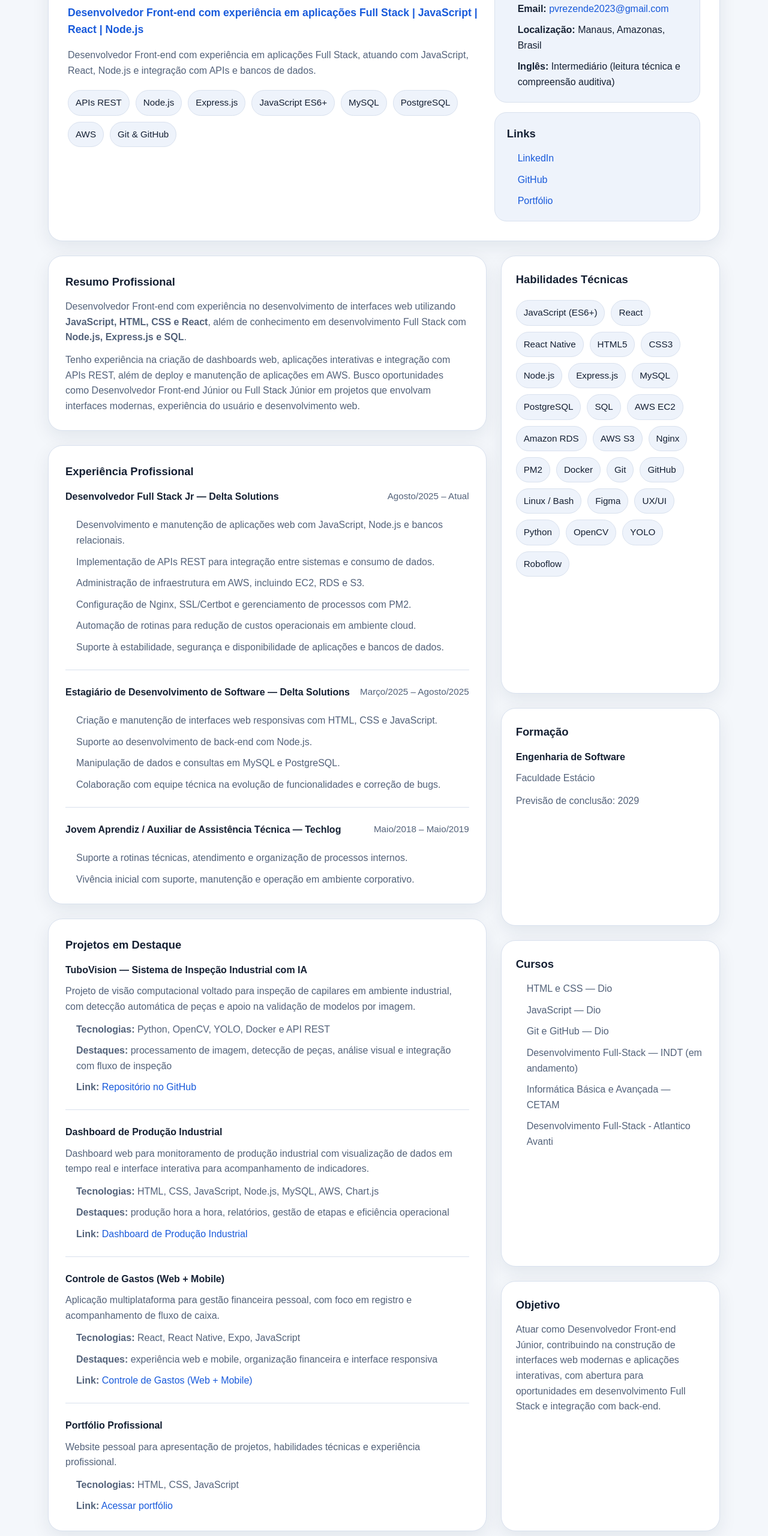
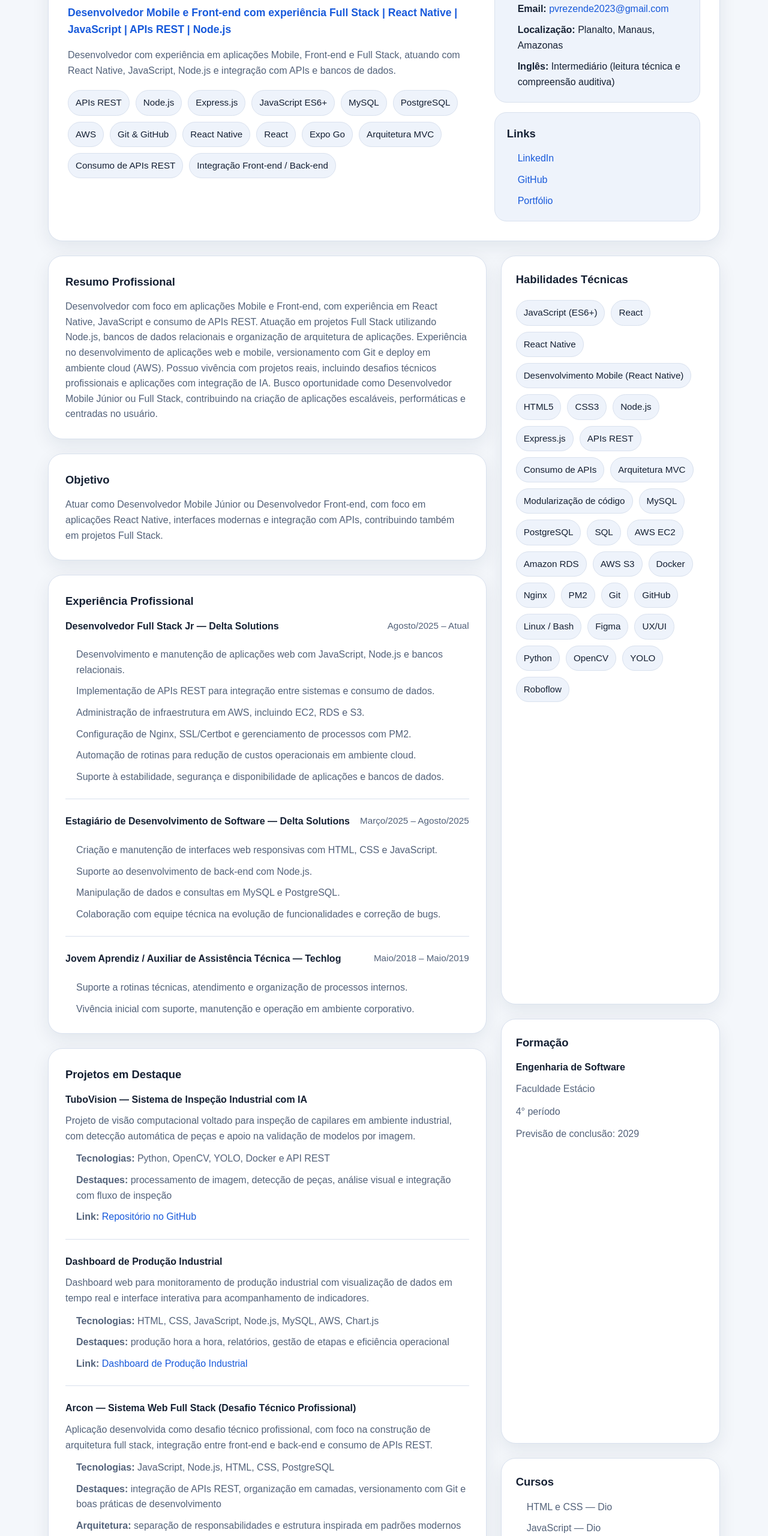
Before and after one commit to pvrezende/Curriculo2026, a plain HTML site: page index.html in a window 1280 px wide. Shown: the part 240-2800 px from the top of the page at 60% size. Drawn offline with Linux system fonts and the light colour scheme.

Commit message:
Atualização do Cúrriculo

```diff
--- a/index.html
+++ b/index.html
@@ -4,7 +4,7 @@
   <meta charset="UTF-8">
   <meta http-equiv="X-UA-Compatible" content="IE=edge">
   <meta name="viewport" content="width=device-width, initial-scale=1.0">
-  <title>Paulo Rezende | Currículo 2026</title>
+  <title>Paulo Rezende - Currículo</title>
   <meta name="description" content="Currículo profissional 2026 de Paulo Victor Rezende Virginio, Desenvolvedor Full Stack Júnior com experiência em Node.js, JavaScript, MySQL, PostgreSQL e AWS.">
   <meta name="keywords" content="Paulo Rezende, currículo 2026, desenvolvedor full stack jr, node.js, javascript, mysql, postgresql, aws, api rest, frontend, backend, manaus">
   <meta name="author" content="Paulo Victor Rezende Virginio">
@@ -25,12 +25,14 @@
   <main id="topo" class="container page">
     <section class="hero card">
       <div class="hero-copy">
-        <span class="eyebrow">Disponível para vagas presenciais e remotas</span>
+        <span class="eyebrow">Disponível para vagas presenciais, híbridas e remotas</span>
         <h1>Paulo Victor Rezende Virginio</h1>
-        <p class="headline">Desenvolvedor Front-end com experiência em aplicações Full Stack | JavaScript | React | Node.js</p>
+        <p class="headline">
+          Desenvolvedor Mobile e Front-end com experiência Full Stack | React Native | JavaScript | APIs REST | Node.js
+          </p>
         <p class="summary">
-          Desenvolvedor Front-end com experiência em aplicações Full Stack, atuando com JavaScript,
-          React, Node.js e integração com APIs e bancos de dados.
+          Desenvolvedor com experiência em aplicações Mobile, Front-end e Full Stack,
+          atuando com React Native, JavaScript, Node.js e integração com APIs e bancos de dados.
         </p>
         <div class="hero-tags" aria-label="Principais competências">
           <span>APIs REST</span>
@@ -41,6 +43,12 @@
           <span>PostgreSQL</span>
           <span>AWS</span>
           <span>Git & GitHub</span>
+          <span>React Native</span>
+          <span>React</span>
+          <span>Expo Go</span>
+          <span>Arquitetura MVC</span>
+          <span>Consumo de APIs REST</span>
+          <span>Integração Front-end / Back-end</span>
         </div>
       </div>
       <aside class="hero-meta">
@@ -49,7 +57,7 @@
           <ul>
             <li><strong>Telefone:</strong> <a href="tel:+5592984615708">(92) 98461-5708</a></li>
             <li><strong>Email:</strong> <a href="mailto:pvrezende2023@gmail.com">pvrezende2023@gmail.com</a></li>
-            <li><strong>Localização:</strong> Manaus, Amazonas, Brasil</li>
+            <li><strong>Localização:</strong> Planalto, Manaus, Amazonas</li>
             <li><strong>Inglês:</strong> Intermediário (leitura técnica e compreensão auditiva)</li>
           </ul>
         </div>
@@ -69,16 +77,23 @@
         <section class="card section">
         <h2>Resumo Profissional</h2>
         <p>
-        Desenvolvedor Front-end com experiência no desenvolvimento de interfaces web utilizando
-        <strong>JavaScript, HTML, CSS e React</strong>, além de conhecimento em desenvolvimento
-        Full Stack com <strong>Node.js, Express.js e SQL</strong>.
+          Desenvolvedor com foco em aplicações Mobile e Front-end, com experiência em React Native,
+          JavaScript e consumo de APIs REST. Atuação em projetos Full Stack utilizando Node.js,
+          bancos de dados relacionais e organização de arquitetura de aplicações.
+
+          Experiência no desenvolvimento de aplicações web e mobile, versionamento com Git e
+          deploy em ambiente cloud (AWS). Possuo vivência com projetos reais, incluindo desafios
+          técnicos profissionais e aplicações com integração de IA.
+
+          Busco oportunidade como Desenvolvedor Mobile Júnior ou Full Stack, contribuindo na
+          criação de aplicações escaláveis, performáticas e centradas no usuário.
           </p>
+      </section>
 
+      <section class="card section">
+        <h2>Objetivo</h2>
           <p>
-        Tenho experiência na criação de dashboards web, aplicações interativas e integração
-        com APIs REST, além de deploy e manutenção de aplicações em AWS. Busco oportunidades
-        como Desenvolvedor Front-end Júnior ou Full Stack Júnior em projetos que envolvam
-        interfaces modernas, experiência do usuário e desenvolvimento web.
+          Atuar como Desenvolvedor Mobile Júnior ou Desenvolvedor Front-end, com foco em aplicações React Native, interfaces modernas e integração com APIs, contribuindo também em projetos Full Stack.
           </p>
       </section>
 
@@ -160,14 +175,34 @@
 
           <article class="project">
             <div>
+              <h3>Arcon — Sistema Web Full Stack (Desafio Técnico Profissional)</h3>
+              <p>
+                Aplicação desenvolvida como desafio técnico profissional, com foco na construção
+                de arquitetura full stack, integração entre front-end e back-end e consumo de APIs REST.
+              </p>
+            </div>
+            <ul>
+              <li><strong>Tecnologias:</strong> JavaScript, Node.js, HTML, CSS, PostgreSQL</li>
+              <li><strong>Destaques:</strong> integração de APIs REST, organização em camadas, versionamento com Git e boas práticas de desenvolvimento</li>
+              <li><strong>Arquitetura:</strong> separação de responsabilidades e estrutura inspirada em padrões modernos (MVC / modularização)</li>
+              <li><strong>Impacto:</strong> projeto utilizado como critério técnico para contratação como Desenvolvedor Full Stack Jr</li>
+              <li><strong>Link:</strong> <a target="_blank" rel="noreferrer" href="https://github.com/pvrezende/Arcon.git">Repositório no GitHub</a></li>
+            </ul>
+          </article>
+
+          <article class="project">
+            <div>
               <h3>Controle de Gastos (Web + Mobile)</h3>
               <p>
-                Aplicação multiplataforma para gestão financeira pessoal, com foco em registro e acompanhamento de fluxo de caixa.
+                Aplicação multiplataforma para gestão financeira pessoal, desenvolvida com foco em
+                experiência mobile, organização de dados e consumo de serviços.
               </p>
             </div>
             <ul>
               <li><strong>Tecnologias:</strong> React, React Native, Expo, JavaScript</li>
-              <li><strong>Destaques:</strong> experiência web e mobile, organização financeira e interface responsiva</li>
+              <li><strong>Destaques:</strong> aplicação mobile com React Native, consumo de APIs REST, gerenciamento de estado e navegação entre telas</li>
+              <li><strong>Arquitetura:</strong> organização de componentes, reutilização de código e separação de responsabilidades</li>
+              <li><strong>Diferencial:</strong> aplicação web e mobile compartilhando lógica e experiência multiplataforma</li>
               <li><strong>Link:</strong> <a target="_blank" rel="noreferrer" href="https://controle-de-gastos-app.vercel.app/">Controle de Gastos (Web + Mobile)</a></li>
             </ul>
           </article>
@@ -189,15 +224,22 @@
         <section class="card section compact">
         <h2>Habilidades Técnicas</h2>
         <div class="skills-list">
+
           <span>JavaScript (ES6+)</span>
           <span>React</span>
           <span>React Native</span>
+          <span>Desenvolvimento Mobile (React Native)</span>
 
           <span>HTML5</span>
           <span>CSS3</span>
 
           <span>Node.js</span>
           <span>Express.js</span>
+          <span>APIs REST</span>
+          <span>Consumo de APIs</span>
+
+          <span>Arquitetura MVC</span>
+          <span>Modularização de código</span>
 
           <span>MySQL</span>
           <span>PostgreSQL</span>
@@ -207,9 +249,9 @@
           <span>Amazon RDS</span>
           <span>AWS S3</span>
 
+          <span>Docker</span>
           <span>Nginx</span>
           <span>PM2</span>
-          <span>Docker</span>
 
           <span>Git</span>
           <span>GitHub</span>
@@ -223,6 +265,7 @@
           <span>OpenCV</span>
           <span>YOLO</span>
           <span>Roboflow</span>
+
         </div>
       </section>
 
@@ -230,6 +273,7 @@
           <h2>Formação</h2>
           <h3>Engenharia de Software</h3>
           <p>Faculdade Estácio</p>
+          <p>4° período</p>
           <p>Previsão de conclusão: 2029</p>
         </section>
 
@@ -245,13 +289,6 @@
           </ul>
         </section>
 
-        <section class="card section compact">
-          <h2>Objetivo</h2>
-          <p>
-          Atuar como Desenvolvedor Front-end Júnior, contribuindo na construção de interfaces web modernas e aplicações interativas,
-          com abertura para oportunidades em desenvolvimento Full Stack e integração com back-end.
-          </p>
-        </section>
       </aside>
     </section>
   </main>
@@ -259,7 +296,7 @@
   <footer class="footer">
     <div class="container footer-content">
       <p>Currículo 2026 — Paulo Victor Rezende Virginio</p>
-      <p>Disponível para oportunidades em Front-end, Full Stack e integração com back-end</p>
+      <p>Disponível para oportunidades em Mobile, Front-end e desenvolvimento Full Stack</p>
     </div>
   </footer>
 
```
Also changed, not shown: styles2.css (deleted). Lines whose indentation alone changed are shown as unchanged.
